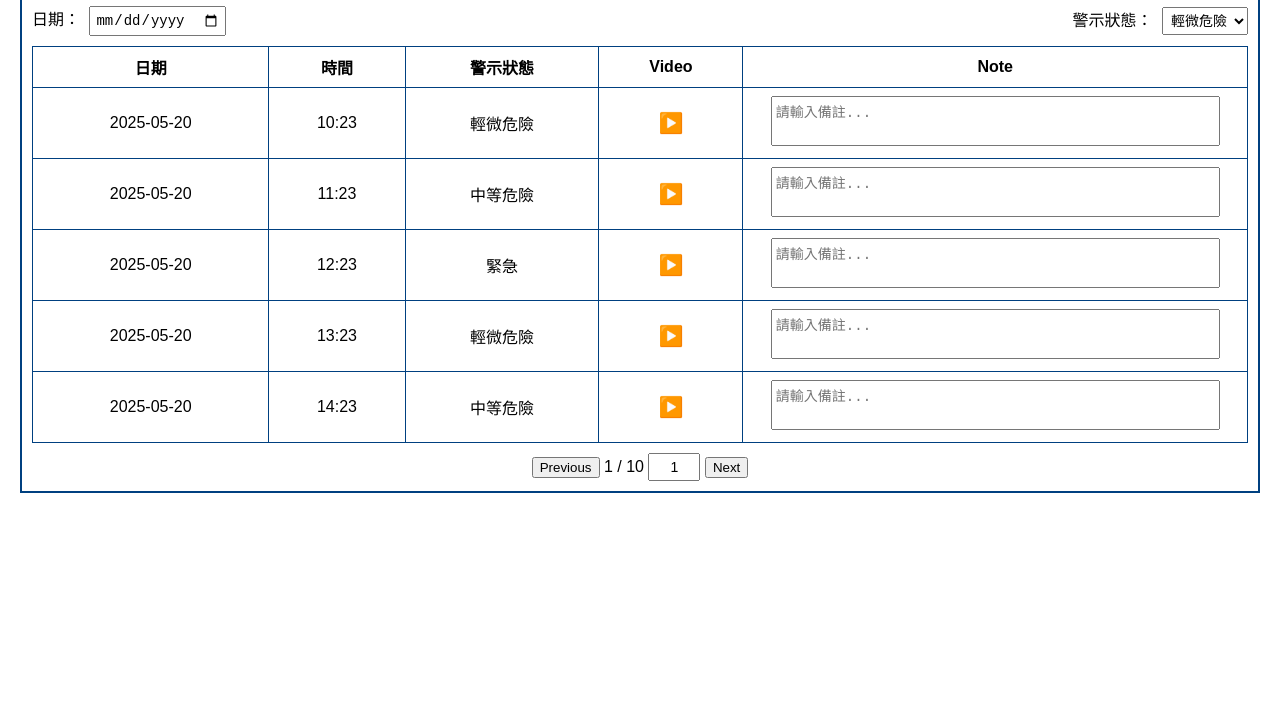
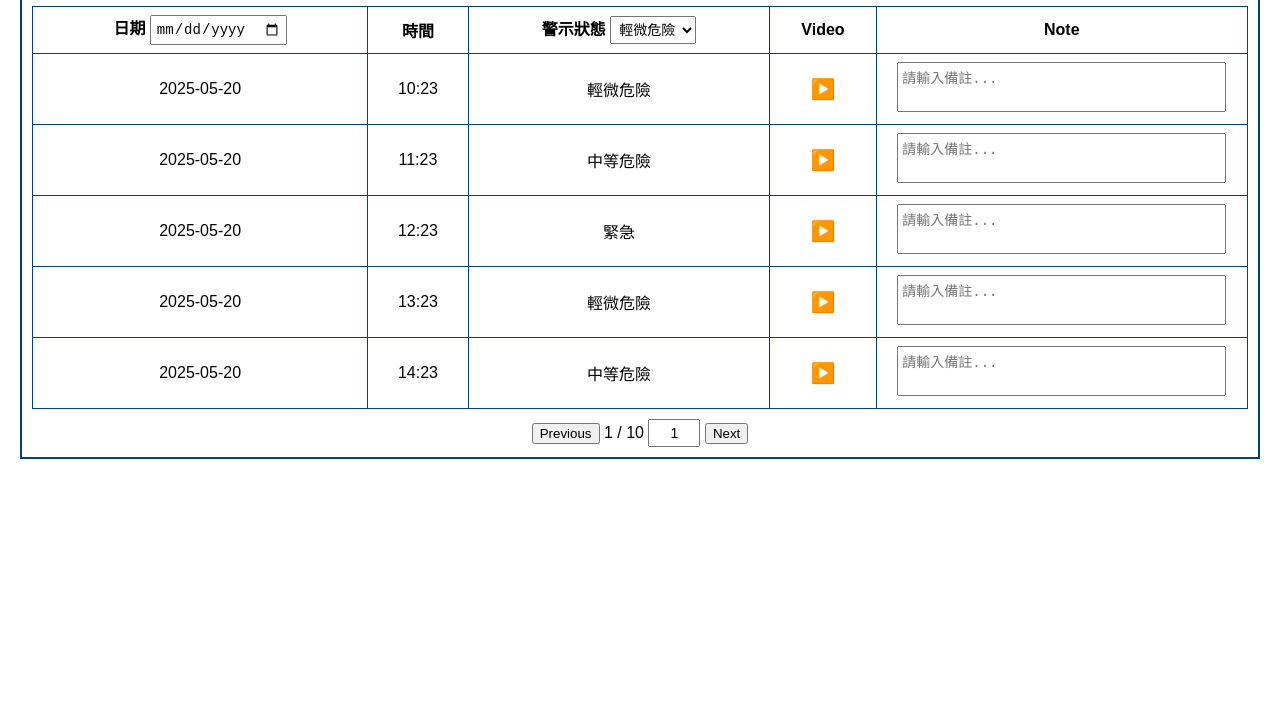
Before and after one commit to 54menglong/UI_page, a plain HTML site: page index.html in a window 1280 px wide. Shown: the part 81-800 px from the top of the page. Drawn offline with Linux system fonts and the light colour scheme.

Commit message:
Update index.html

```diff
--- a/index.html
+++ b/index.html
@@ -65,27 +65,18 @@
 <div class="container">
   <h2>離床偵測警示畫面</h2>
 
-  <div class="filter-row">
-    <div>
-      <label for="datePicker">日期：</label>
-      <input type="date" id="datePicker">
-    </div>
-    <div>
-      <label for="statusSelect">警示狀態：</label>
-      <select id="statusSelect">
-        <option>輕微危險</option>
-        <option>中等危險</option>
-        <option>緊急</option>
-      </select>
-    </div>
-  </div>
-
   <table>
     <thead>
       <tr>
-        <th>日期</th>
+        <th>日期
+		<input type="date" id="datePicker"></th>
         <th>時間</th>
-        <th>警示狀態</th>
+        <th>警示狀態
+		<select id="statusSelect">
+			<option>輕微危險</option>
+			<option>中等危險</option>
+			<option>緊急</option>
+		</select></th>
         <th>Video</th>
         <th>Note</th>
       </tr>
```
